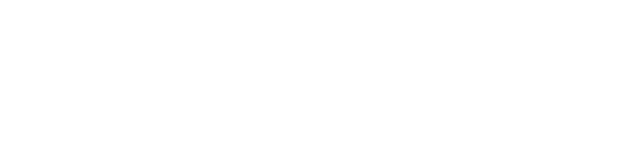
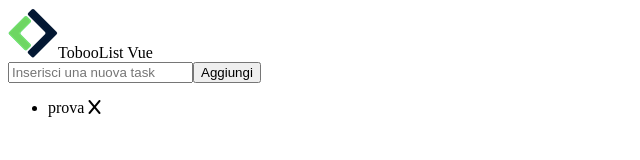
Before and after one commit to RominaMalimban/vue-todolist, a plain HTML site: page index.html in a window 1280 px wide. Shown: the whole page, without its empty margins (0-640 px from the left). Drawn offline with nearby package versions, Linux system fonts and the light colour scheme.

Commit message:
markup statico completato

```diff
--- a/index.html
+++ b/index.html
@@ -8,10 +8,37 @@
     <link rel="stylesheet" href="https://cdnjs.cloudflare.com/ajax/libs/font-awesome/6.2.1/css/all.min.css" integrity="sha512-MV7K8+y+gLIBoVD59lQIYicR65iaqukzvf/nwasF0nqhPay5w/9lJmVM2hMDcnK1OnMGCdVK+iQrJ7lzPJQd1w==" crossorigin="anonymous" referrerpolicy="no-referrer" />
     <!-- link CSS -->
     <link rel="stylesheet" href="css/style.css">
-    <title>Document</title>
+    <title>TobooList Vue</title>
 </head>
 <body>
 
+    <div id="app" class="container">
+
+        <!-- logo -->
+        <div id="logo">
+            <img :src="logoImage" alt="logo">
+            <span>TobooList Vue</span>
+        </div>
+
+        <!-- input new tasks -->
+        <div class="new-task">
+            <input type="text" placeholder="Inserisci una nuova task">
+            <button>Aggiungi</button>
+        </div>
+
+        <div class="task-container">
+            <ul>
+                <li>
+                    prova
+                    <i class="fa-solid fa-x"></i>
+                </li>
+            </ul>
+        </div>
+
+
+
+
+    </div>
 
     <!-- link vue -->
     <script src='https://unpkg.com/vue@3/dist/vue.global.js'></script>
--- a/js/script.js
+++ b/js/script.js
@@ -0,0 +1,19 @@
+// Descrizione:
+// riprodurre la ToDoList come viste insieme questa mattina,
+// ma con una struttura di array di oggetti e non un array di semplici stringhe.
+// l’array di oggetti di partenza può essere una cosa così:
+// tasks: [
+// { text: 'Fare i compiti', done: false },
+// { text: 'Fare la spesa', done: true },
+// { text: 'Fare il bucato', done: false }
+// ]
+
+const { createApp } = Vue;
+
+createApp({
+    data() {
+      return {
+        logoImage : "./img/Logo.png"
+      }
+    }
+  }).mount('#app');
```
Also changed, not shown: img/Logo.png (added).
